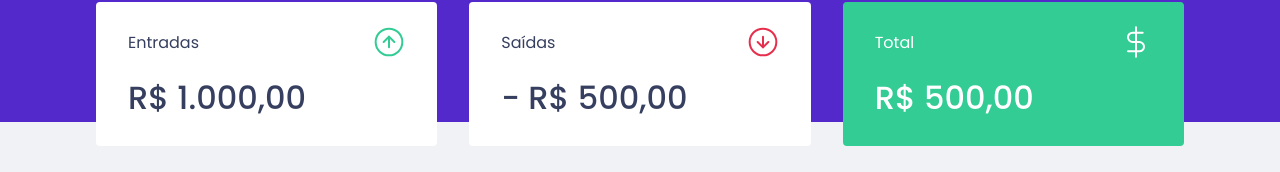
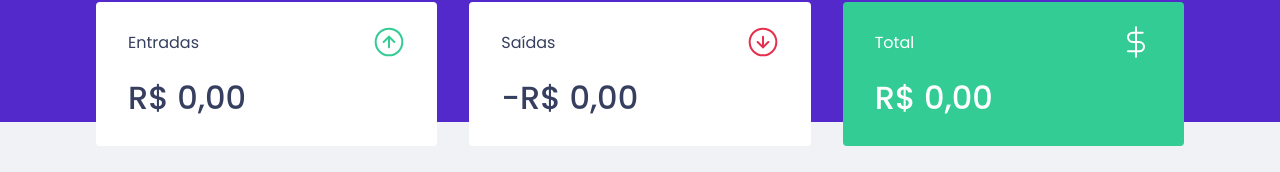
Before and after one commit to Guillescas/Moneyfy, a React (Create React App) app: page / in a window 1280 px wide. Shown: the part 118-290 px from the top of the page. Built offline with nearby package versions, Linux system fonts and the light colour scheme; no server answers; what miragejs would draw is missing.

Commit message:
Get values from database

```diff
--- a/src/components/Sumarry/index.tsx
+++ b/src/components/Sumarry/index.tsx
@@ -11,30 +11,62 @@
 export function Sumarry() {
   const { transactions } = useContext(TransactionsContext);
 
-  return(
+  const summary = transactions.reduce((acc, transaction) => {
+    if (transaction.type === 'deposit') {
+      acc.deposits += transaction.amount;
+      acc.total += transaction.amount;
+    } else {
+      acc.withdraws += transaction.amount;
+      acc.total -= transaction.amount;
+    }
+
+    return acc;
+  }, {
+    deposits: 0,
+    withdraws: 0,
+    total: 0,
+  })
+
+  return (
     <Container>
       <div>
         <header>
           <p>Entradas</p>
-          <img src={incomeImg} alt="Entradas"/>
+          <img src={incomeImg} alt="Entradas" />
         </header>
-        <strong>R$ 1.000,00</strong>
+        <strong>
+          {new Intl.NumberFormat('pt-BR', {
+            style: 'currency',
+            currency: 'BRL'
+          }).format(summary.deposits)}
+        </strong>
       </div>
 
       <div>
         <header>
           <p>Saídas</p>
-          <img src={outcomeImg} alt="Saídas"/>
+          <img src={outcomeImg} alt="Saídas" />
         </header>
-        <strong>- R$ 500,00</strong>
+        <strong>
+          -
+          {new Intl.NumberFormat('pt-BR', {
+          style: 'currency',
+          currency: 'BRL'
+        }).format(summary.withdraws)}
+        </strong>
       </div>
 
       <div className="hight-background">
         <header>
           <p>Total</p>
-          <img src={totalImg} alt="Total"/>
+          <img src={totalImg} alt="Total" />
         </header>
-        <strong>R$ 500,00</strong>
+        <strong>
+          {new Intl.NumberFormat('pt-BR', {
+            style: 'currency',
+            currency: 'BRL'
+          }).format(summary.total)}
+        </strong>
       </div>
     </Container>
   )
```
